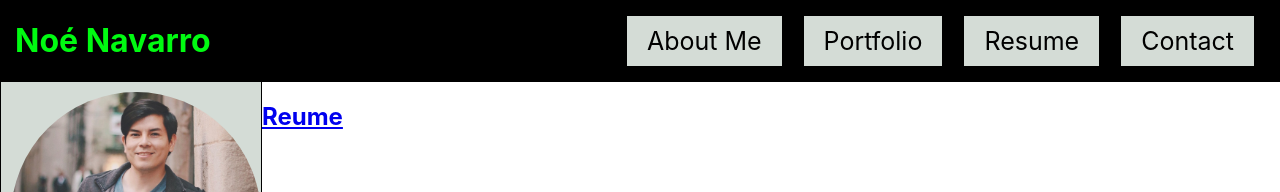
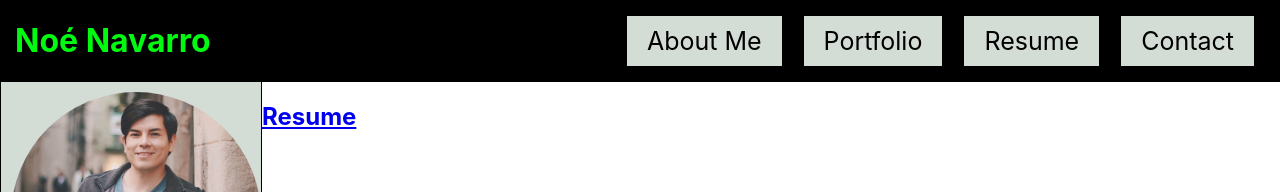
Before and after one commit to Nnavarr/portfolio, a React (Create React App) app: page / in a window 1280 px wide. Both pictures are taken after a click on the element "Resume". Shown: the top 192 px of the page. Built offline with nearby package versions, Linux system fonts and the light colour scheme.

Commit message:
checkpoint on resume, adding other compnents before returning to Resume download

```diff
--- a/src/components/Resume/index.js
+++ b/src/components/Resume/index.js
@@ -4,7 +4,7 @@ import pdf from '../../assets/docs/noe_resume.pdf'
 const Resume = () => {
 
   return(
-    <h2><a href={pdf}>Reume</a></h2>
+    <h2><a href={pdf}>Resume</a></h2>
   )
 }
 
```
